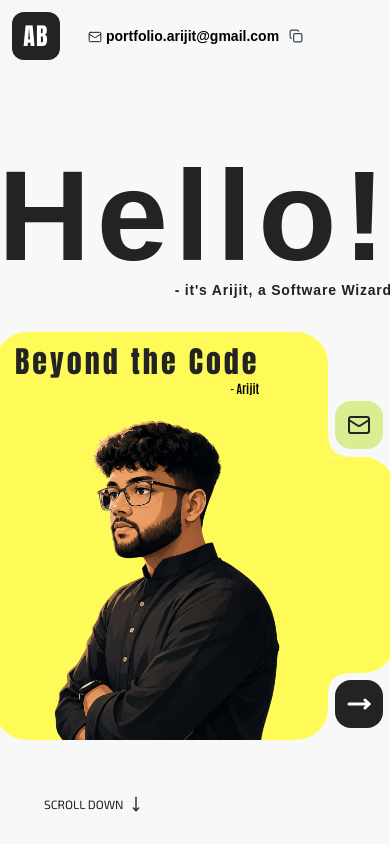
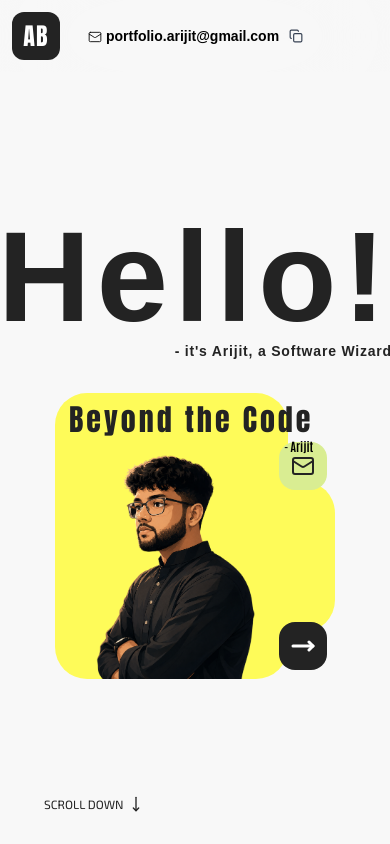
Before and after one commit to Arijit15122002/Portfolio_Arijit, a React (Vite) app: page / in a window 390 px wide. Shown: the top 844 px of the page. Built offline with nearby package versions, Linux system fonts and the light colour scheme; a web font is replaced by a local one.

Commit message:
Home page fixing

```diff
--- a/src/components/landingPage/Home.jsx
+++ b/src/components/landingPage/Home.jsx
@@ -92,7 +92,7 @@ export default function Home() {
                 </div>
 
                 <motion.div
-                    className="relative min-w-[400px] max-w-[450px] sm:min-w-[400px] sm:mix-w-none md:min-w-[450px] lg:min-w-[480px] aspect-[480/490] overflow-hidden flex flex-row justify-center items-center"
+                    className="relative min-w-[80%] max-w-[90%] sm:min-w-[400px] sm:mix-w-none md:min-w-[450px] lg:min-w-[480px] aspect-[480/490] overflow-hidden flex flex-row justify-center items-center"
                     initial={{ x: 600, opacity: 0 }}
                     animate={cardControls}
                 >
```
